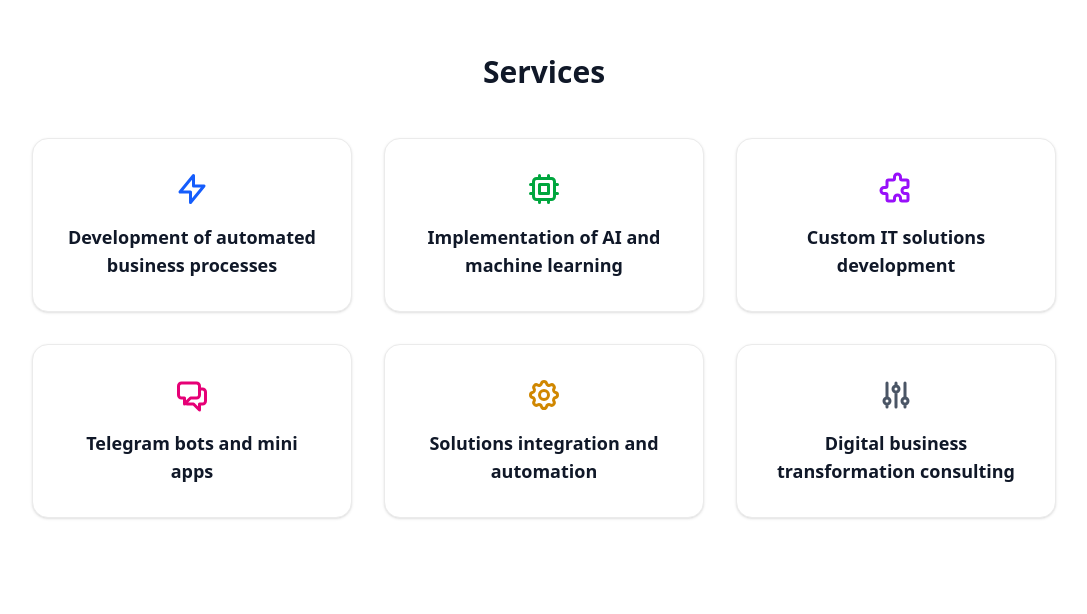
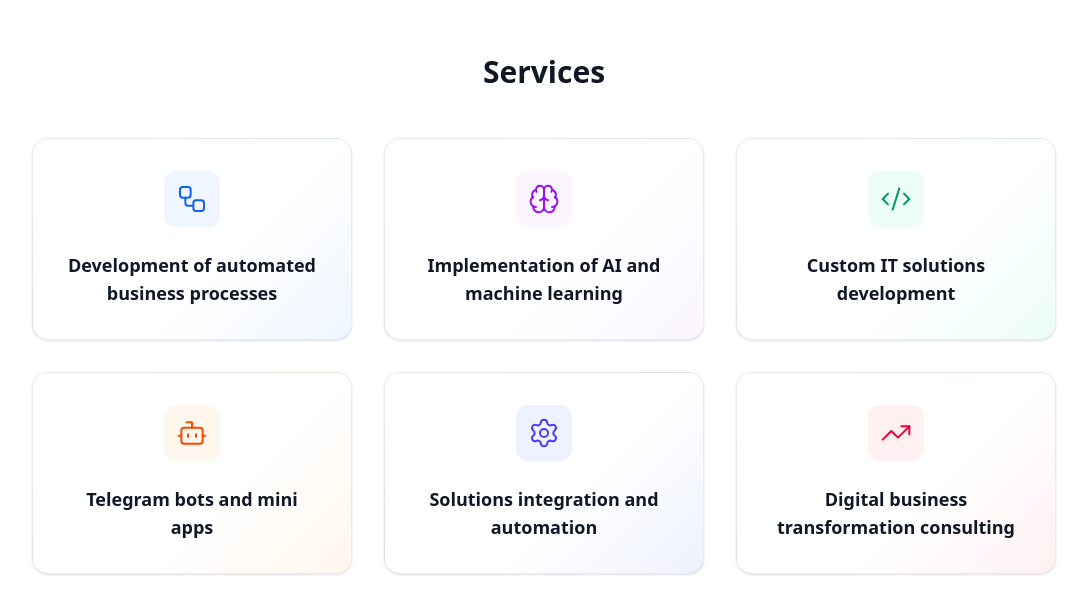
Before and after one commit to SimvolokovP/21tech, a Next.js app: page /en in a window 1280 px wide. Shown: the part 682-1296 px from the top of the page, without its empty margins (96-1183 px from the left). Built offline with nearby package versions, Linux system fonts and the light colour scheme.

Commit message:
карточки и инонки

```diff
--- a/package.json
+++ b/package.json
@@ -11,6 +11,7 @@
   "dependencies": {
     "@hookform/resolvers": "^5.1.1",
     "clsx": "^2.1.1",
+    "lucide-react": "^0.525.0",
     "next": "15.3.5",
     "next-intl": "^4.3.4",
     "path-to-regexp": "^8.2.0",
--- a/src/sections/Services.tsx
+++ b/src/sections/Services.tsx
@@ -1,39 +1,39 @@
-import { getTranslations } from "next-intl/server";
+  import { getTranslations } from "next-intl/server";
 import {
-  HiOutlineLightningBolt,
-  HiOutlineChip,
-  HiOutlinePuzzle,
-  HiOutlineChatAlt2,
-  HiOutlineCog,
-  HiOutlineAdjustments,
-} from "react-icons/hi";
+  Workflow,
+  Brain,
+  Code2,
+  Bot,
+  Settings,
+  TrendingUp,
+} from "lucide-react";
 
 
 const icons = [
-  HiOutlineLightningBolt,
-  HiOutlineChip,
-  HiOutlinePuzzle,
-  HiOutlineChatAlt2,
-  HiOutlineCog,
-  HiOutlineAdjustments,
+  Workflow,
+  Brain,
+  Code2,
+  Bot,
+  Settings,
+  TrendingUp,
 ];
 
 const bgColors = [
   "bg-blue-50",
-  "bg-green-50",
   "bg-purple-50",
-  "bg-pink-50",
-  "bg-pink-50",
-  "bg-gray-100",
+  "bg-emerald-50",
+  "bg-orange-50",
+  "bg-indigo-50",
+  "bg-rose-50",
 ];
 
 const iconColors = [
   "text-blue-600",
-  "text-green-600",
   "text-purple-600",
-  "text-pink-600",
-  "text-yellow-600",
-  "text-gray-600",
+  "text-emerald-600",
+  "text-orange-600",
+  "text-indigo-600",
+  "text-rose-600",
 ];
 
 const Services = async () => {
@@ -57,17 +57,26 @@ const Services = async () => {
           return (
             <div
               key={idx}
-              className={`group bg-white border rounded-2xl p-8 shadow-sm hover:shadow-lg transition-all duration-300 flex flex-col items-center text-center ${
+              className={`group bg-white border rounded-2xl p-8 shadow-sm hover:shadow-xl transition-all duration-300 flex flex-col items-center text-center ${
                 bgColors[idx % bgColors.length]
               }`}
-              style={{ borderColor: "hsla(0,0%,92%,1)" }}
+              style={{
+                borderColor: "rgba(0,0,0,0.08)",
+                background: `linear-gradient(135deg, white 60%, ${bgColors[idx % bgColors.length].includes('blue') ? '#eff6ff' :
+                  bgColors[idx % bgColors.length].includes('purple') ? '#faf5ff' :
+                  bgColors[idx % bgColors.length].includes('emerald') ? '#ecfdf5' :
+                  bgColors[idx % bgColors.length].includes('orange') ? '#fff7ed' :
+                  bgColors[idx % bgColors.length].includes('indigo') ? '#eef2ff' : '#fff1f2'} 100%)`
+              }}
             >
               <span
-                className={`mb-4 text-4xl ${
+                className={`mb-6 p-3 rounded-xl ${
+                  bgColors[idx % bgColors.length]
+                } ${
                   iconColors[idx % iconColors.length]
-                } group-hover:scale-110 transition-transform`}
+                } group-hover:scale-110 transition-transform duration-300`}
               >
-                <Icon />
+                <Icon size={32} strokeWidth={1.5} />
               </span>
               <span className="text-lg font-semibold text-gray-900">
                 {item}
```
Also changed, not shown: 1 other file (tests, documents, lock files or other folders).
